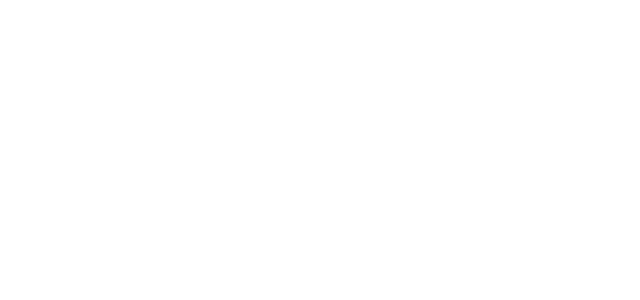
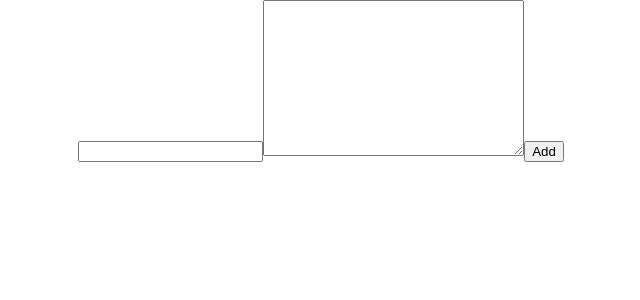
Before and after one commit to skosana721/recipe-box, a React (Create React App) app in the folder recipe/client/: page / in a window 1280 px wide. Shown: the top 300 px of the page, without its empty margins (319-959 px from the left). Built offline with nearby package versions, Linux system fonts and the light colour scheme.

Commit message:
rendered the RecipeForm component

```diff
--- a/recipe/client/src/App.js
+++ b/recipe/client/src/App.js
@@ -1,7 +1,12 @@
 import "./App.css";
+import RecipeForm from "./components/RecipeForm";
 
 function App() {
-  return <div className="App"></div>;
+  return (
+    <div className="App">
+      <RecipeForm />
+    </div>
+  );
 }
 
 export default App;
```
